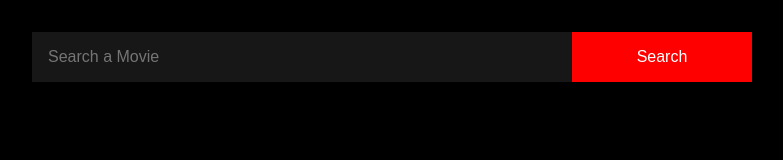
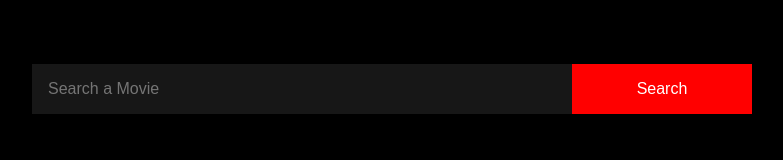
Before and after one commit to junaid77khan/moviesInfo, a plain HTML site: page index.html in a window 1280 px wide. Shown: the whole page, without its empty margins (248-1031 px from the left). Drawn offline with Linux system fonts and the light colour scheme.

Commit message:
Update style.css

```diff
--- a/style.css
+++ b/style.css
@@ -31,7 +31,9 @@ body{
     flex-direction: column;
     align-items: center;
     justify-content: flex-start;
-    gap: 1rem;
+    gap: 3rem;
+    padding: 2rem;
+    box-sizing: border-box;
 }
 
 .nav-bar{
```
